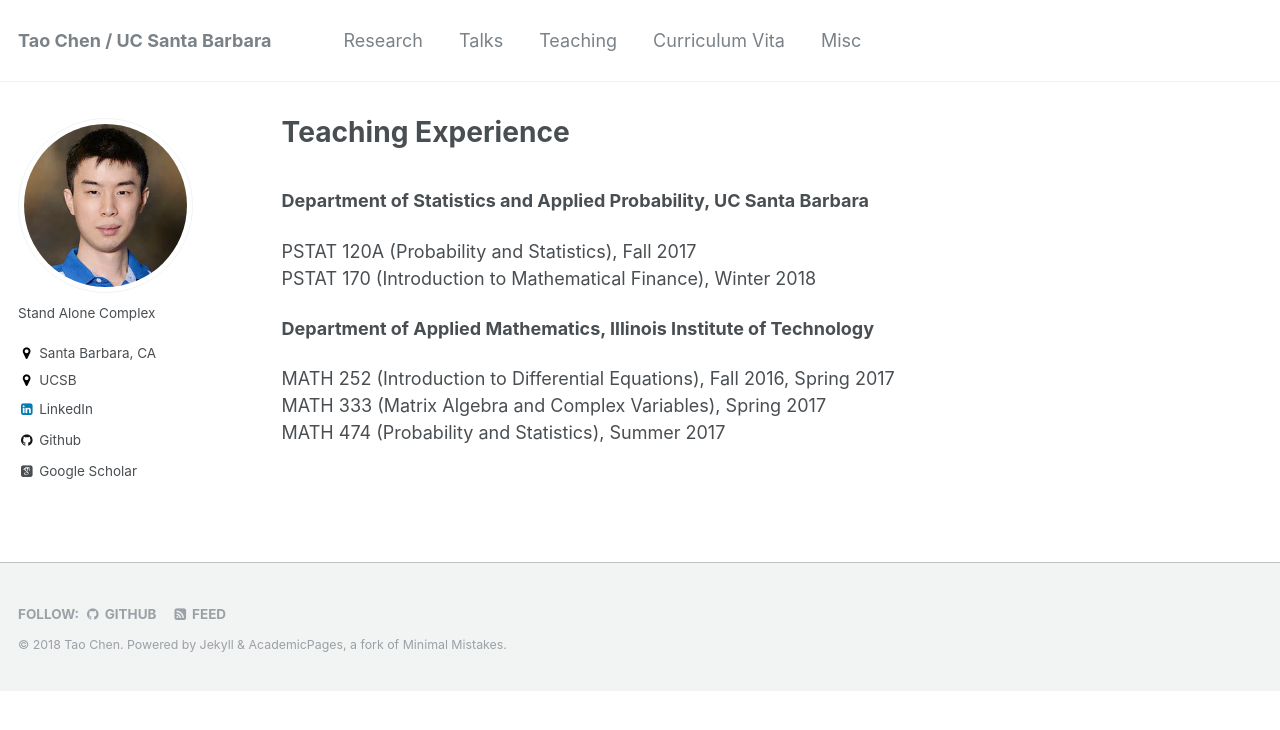
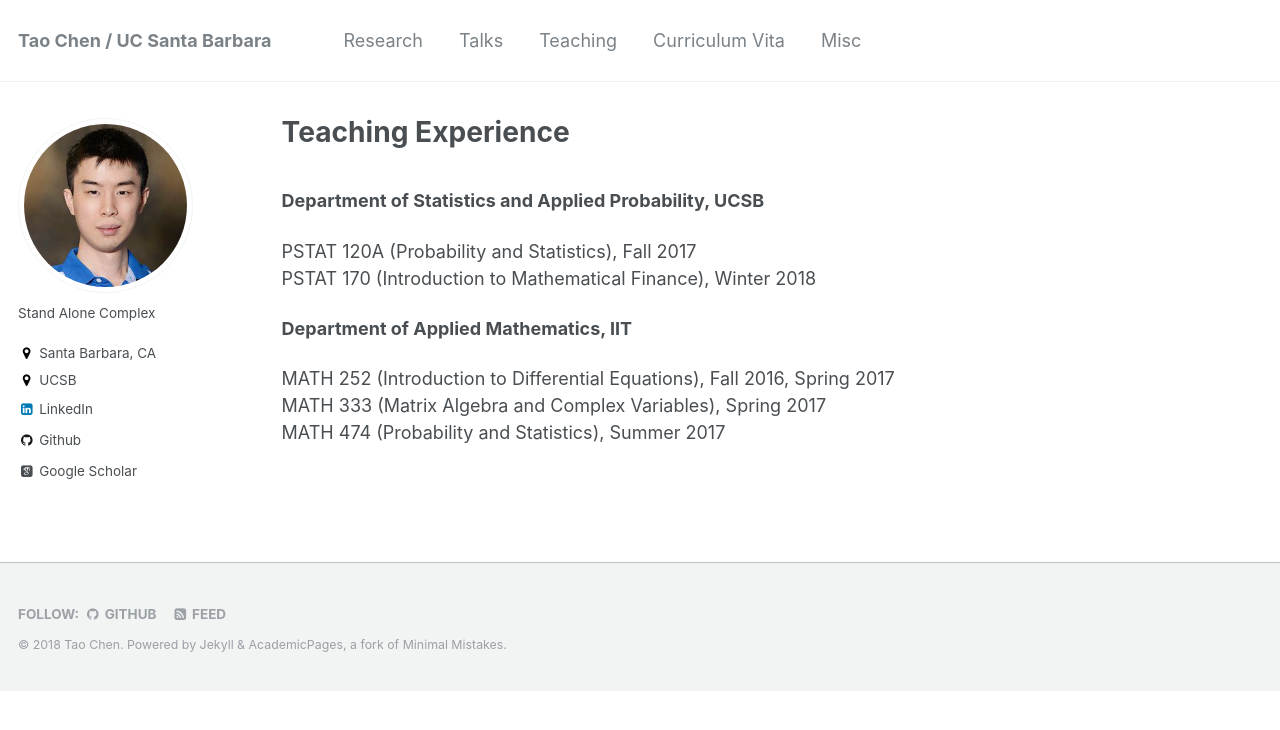
Before and after one commit to cherntodd/cherntodd.github.io, a Jekyll site: the page built from _pages/teach.md, in a window 1280 px wide. Shown: the top 730 px of the page. Built offline with Jekyll 4.4.1, drawn with Linux system fonts in a browser that asks for light colours; some web fonts are replaced.

Commit message:
no message

```diff
--- a/_pages/teach.md
+++ b/_pages/teach.md
@@ -4,12 +4,12 @@ title: "Teaching Experience"
 author_profile: true
 ---
 <br>
-**Department of Statistics and Applied Probability, UC Santa Barbara**
+**Department of Statistics and Applied Probability, UCSB**
 
 PSTAT 120A (Probability and Statistics), Fall 2017
 PSTAT 170 (Introduction to Mathematical Finance), Winter 2018
 
-**Department of Applied Mathematics, Illinois Institute of Technology**
+**Department of Applied Mathematics, IIT**
 
 MATH 252 (Introduction to Differential Equations), Fall 2016, Spring 2017
 MATH 333 (Matrix Algebra and Complex Variables), Spring 2017
```
